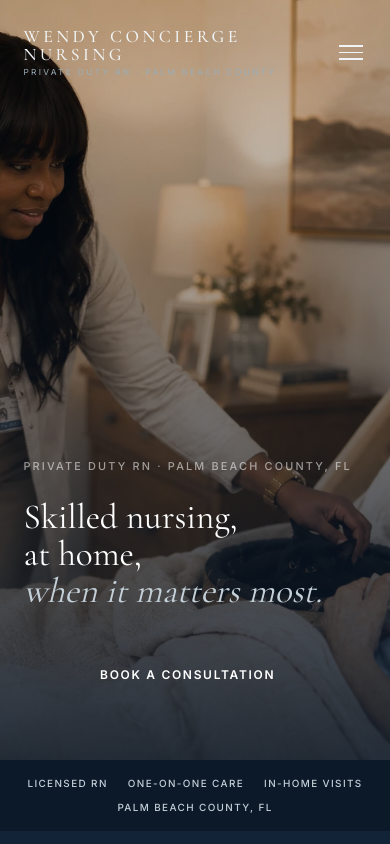
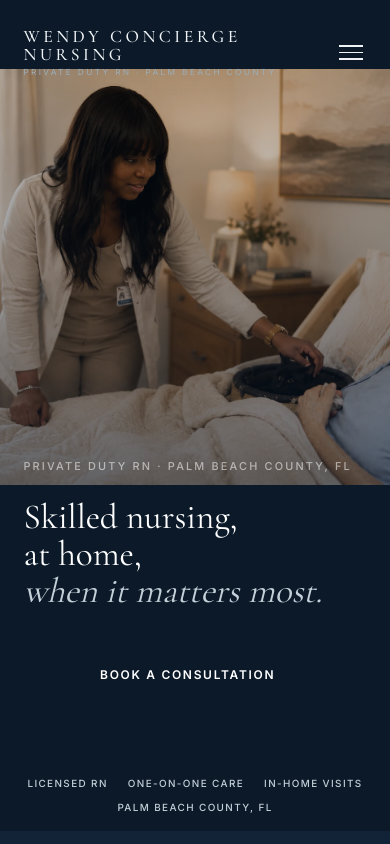
Before and after one commit to wendyservices2011-commits/wendy-concierge-nursing, a Next.js app: page / in a window 390 px wide. Shown: the top 844 px of the page. Built offline with nearby package versions, Linux system fonts and the light colour scheme.

Commit message:
Hero mobile: zoom out to show nurse and patient together

```diff
--- a/app/globals.css
+++ b/app/globals.css
@@ -3086,7 +3086,7 @@ details[open] summary::after { content: "−"; }
 
 /* Mobile */
 @media (max-width: 768px) {
-  .wncHero { min-height: 90vh; align-items: flex-end; background-position: 55% 35%; }
+  .wncHero { min-height: 90vh; align-items: flex-end; background-size: 160%; background-position: 45% 20%; }
   .wncHeroContent { padding: 0 6% 60px; }
   .wncHeroH1 { font-size: clamp(2.2rem, 9vw, 3.2rem); }
   .wncHeroBtn { display: block; text-align: center; }
```
